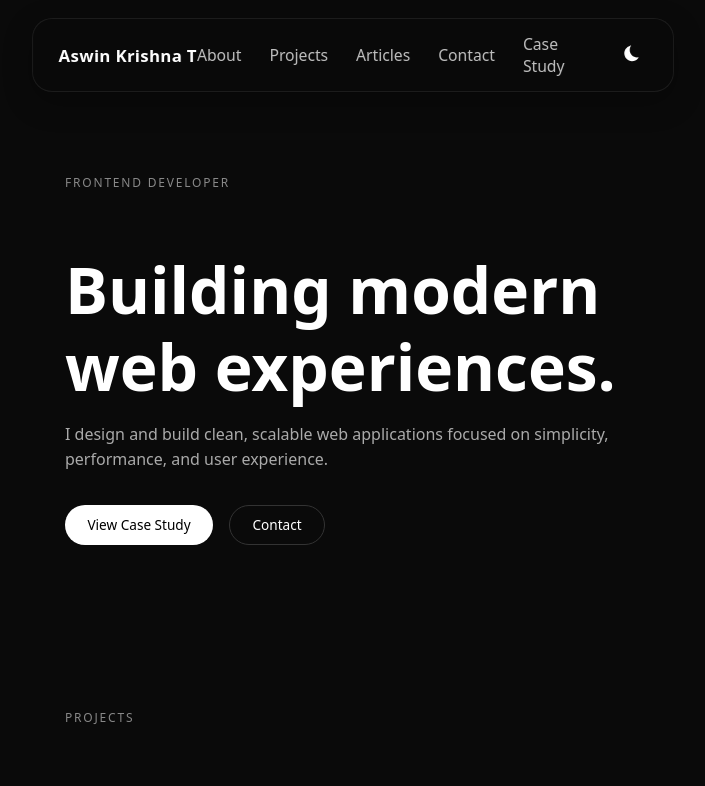
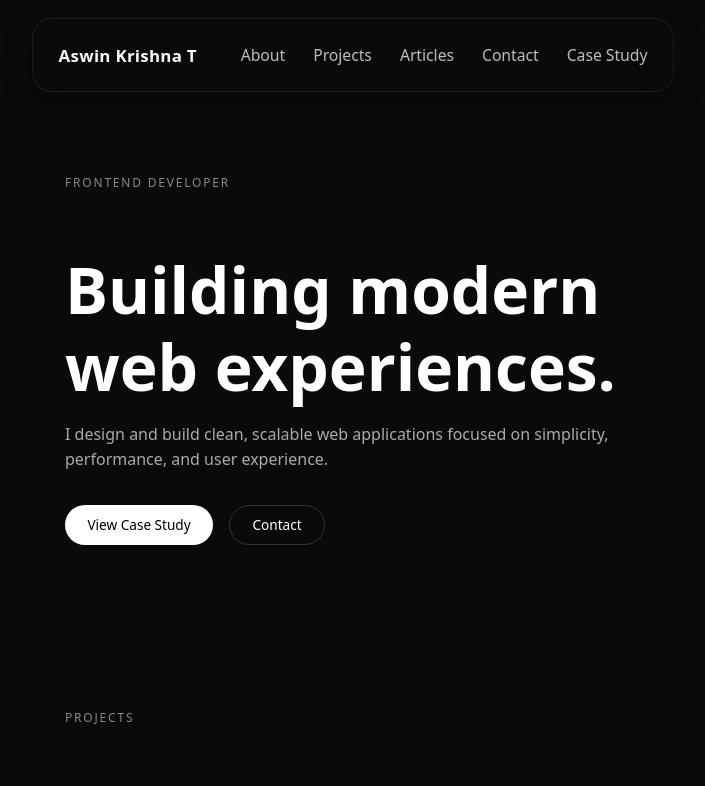
Before and after one commit to aaswne/updated-portfolio-2026-apri, a Next.js app: page / in a window 1280 px wide. Shown: the top 786 px of the page, without its empty margins (287-992 px from the left). Built offline with nearby package versions, Linux system fonts and the light colour scheme.

Commit message:
removed unwanted button

```diff
--- a/app/components/Hero/Hero.jsx
+++ b/app/components/Hero/Hero.jsx
@@ -1,6 +1,7 @@
 import "./Hero.css";
 import Link from "next/link";
 function Hero() {
+
   return (
     <section className="hero" id="home">
       <div className="hero__container">
--- a/app/components/NavBar/NavBar.css
+++ b/app/components/NavBar/NavBar.css
@@ -6,7 +6,6 @@
   width: 46%;
   height: 72px;
   scroll-behavior: smooth;
-
   padding-left: 2%;
   padding-right: 2%;
   display: flex;
--- a/app/components/NavBar/NavBar.jsx
+++ b/app/components/NavBar/NavBar.jsx
@@ -2,13 +2,10 @@
 import { useState } from "react";
 import Link from "next/link";
 import "./NavBar.css";
-import { CiSun } from "react-icons/ci";
-import { IoIosMoon } from "react-icons/io";
 
+export default function Navbar() {
+  const [menuOpen, setMenuOpen] = useState(false);
 
-
-export default function Navbar({handleClick,darkmode}) {
-  const [menuOpen, setMenuOpen] = useState(false);
 
   return (
     <header className="navbar">
@@ -32,7 +29,6 @@
         <Link href="./caseStudy">
 Case Study
         </Link>
-        <button  onClick={handleClick} className="button" >{darkmode?<CiSun className="icons" />:<IoIosMoon className="icons" />}</button>
       </nav>
 
       <button
--- a/app/components/Projects/projects.jsx
+++ b/app/components/Projects/projects.jsx
@@ -1,4 +1,4 @@
-import React from "react";
+import React, { useContext } from "react";
 import "./projects.css";
 
 function Projects() {
@@ -38,7 +38,7 @@
   ];
 
   return (
-    <section className="projects" id="projects">
+    <section className="projects"  id="projects">
       <div className="projects__container">
 
         <span className="projects__label">Projects</span>
--- a/app/page.tsx
+++ b/app/page.tsx
@@ -6,28 +6,19 @@
 import Footer from "./components/Footer/footer"
 import Contact from "./components/Contact/contact"
 import Skill from "./components/Skill/skill"
-import { useState } from "react"
 
 
 export default function HomePage() {
-
-  const [darkmode, setDarkMode] = useState(false)
-
-  const handleClick = () => {
-    setDarkMode(!darkmode)
-  }
-
   return (
     <main>
       <div>
-        <NavBar handleClick={handleClick} darkmode={darkmode}/>
+        <NavBar />
         <Hero />
         <Projects />
         <Content />
         <Skill />
         <Contact />
         <Footer />
-
       </div>
     </main>
   )
```
Also changed, not shown: app/layout.tsx (+7 -1 lines), app/globals.css (line endings or trailing spaces).
